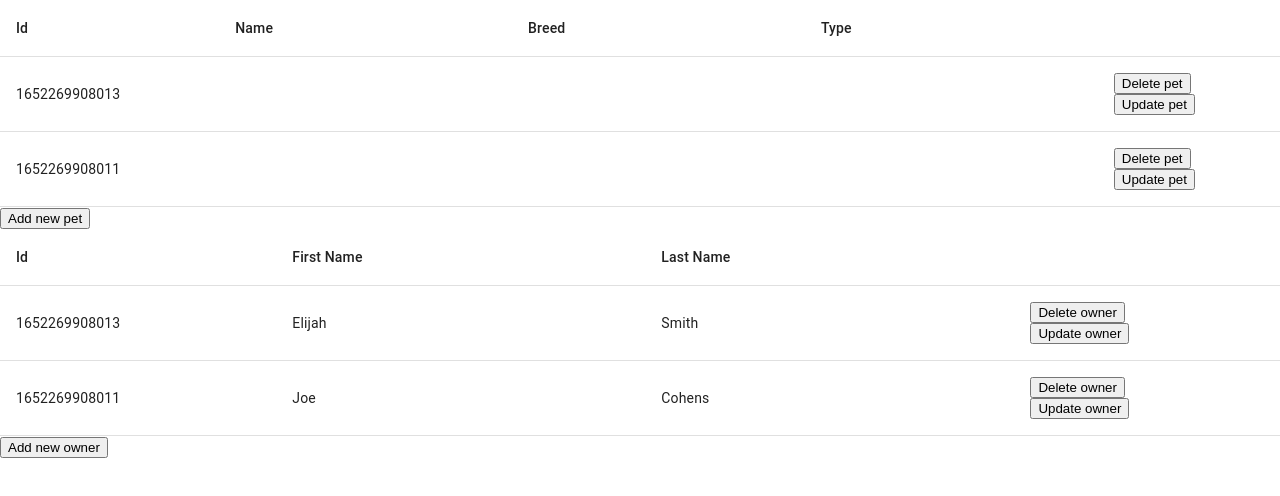
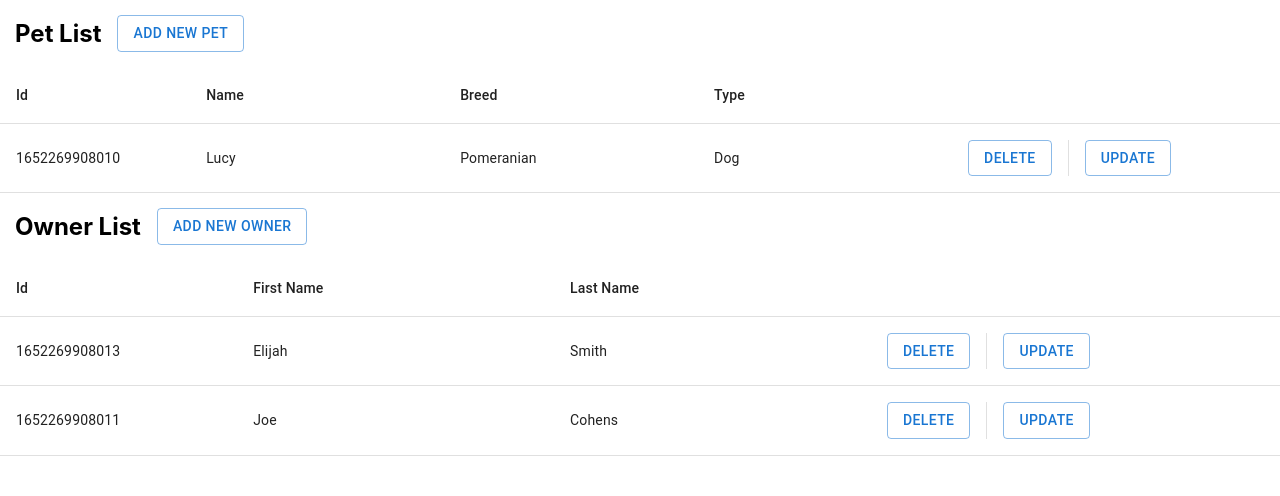
Before and after one commit to iryna-yehorova/react-mobx, a React (Create React App) app: page / in a window 1280 px wide. Shown: the top 496 px of the page. Built offline with nearby package versions, Linux system fonts and the light colour scheme.

Commit message:
add enhacement to data tables

```diff
--- a/src/components/OwnerList.js
+++ b/src/components/OwnerList.js
@@ -8,6 +8,9 @@ import TableCell from '@mui/material/TableCell';
 import TableContainer from '@mui/material/TableContainer';
 import TableHead from '@mui/material/TableHead';
 import TableRow from '@mui/material/TableRow';
+import Button from '@mui/material/Button';
+import Stack from '@mui/material/Stack';
+import Divider from '@mui/material/Divider';
 
 function OwnerList() {
     const store = useContext(StateContext)
@@ -33,6 +36,15 @@ function OwnerList() {
 
     return (
         <div>
+            <Stack
+                direction="row"
+                spacing={2}
+                style={{ margin: '15px' }}
+                alignItems="center"
+            >
+                <h2>Owner List</h2>
+                <OwnerModal onSubmit={handleAddOwner} title="Add new owner" />
+            </Stack>
             <TableContainer sx={{ maxHeight: 440 }}>
                 <Table stickyHeader aria-label="sticky table">
                     <TableHead>
@@ -40,7 +52,6 @@ function OwnerList() {
                             {columns.map((column) => (
                                 <TableCell
                                     key={column.id}
-                                    align={column.align}
                                     style={{ minWidth: column.minWidth }}
                                 >
                                     {column.label}
@@ -55,15 +66,22 @@ function OwnerList() {
                                     {columns.map((column) => {
                                         if(column.id === 'action') {
                                             return (
-                                                <TableCell key={column.id} align={column.align}>
-                                                    <button onClick={() => handleDeleteOwner(row)}>Delete owner</button>
-                                                    <OwnerModal onSubmit={handleUpdateOwner} title='Update owner' />
-                                                </TableCell>
+                                                    <TableCell key={column.id}>
+                                                        <Stack
+                                                            direction="row"
+                                                            divider={<Divider orientation="vertical" flexItem />}
+                                                            spacing={2}
+                                                        >
+                                                        <Button variant="outlined" onClick={() => handleDeleteOwner(row)}>Delete</Button>
+                                                        <OwnerModal onSubmit={handleUpdateOwner} title='Update' />
+                                                        </Stack>
+                                                    </TableCell>
+
                                             )
                                         } else {
                                             const value = row[column.id];
                                             return (
-                                                <TableCell key={column.id} align={column.align}>
+                                                <TableCell key={column.id}>
                                                     {value}
                                                 </TableCell>
                                             )
@@ -75,7 +93,6 @@ function OwnerList() {
                     </TableBody>
                 </Table>
             </TableContainer>
-            <OwnerModal onSubmit={handleAddOwner} title="Add new owner"/>
         </div>
     )
 }
--- a/src/components/OwnerModal.js
+++ b/src/components/OwnerModal.js
@@ -4,7 +4,7 @@ import DialogActions from '@mui/material/DialogActions';
 import DialogContent from '@mui/material/DialogContent';
 import DialogTitle from '@mui/material/DialogTitle';
 import TextField from "@material-ui/core/TextField"
-import Button from '@material-ui/core/Button'
+import Button from '@mui/material/Button';
 
 function OwnerModal({onSubmit, title}) {
     const [open, setOpen] = useState(false)
@@ -36,9 +36,9 @@ function OwnerModal({onSubmit, title}) {
 
     return (
         <div>
-            <button type="button" onClick={handleOpen}>
+            <Button variant="outlined" onClick={handleOpen}>
                {title}
-            </button>
+            </Button>
             <Dialog
                 open={open}
                 onClose={handleClose}
--- a/src/components/PetList.js
+++ b/src/components/PetList.js
@@ -8,6 +8,10 @@ import TableCell from '@mui/material/TableCell';
 import TableContainer from '@mui/material/TableContainer';
 import TableHead from '@mui/material/TableHead';
 import TableRow from '@mui/material/TableRow';
+import Button from '@mui/material/Button';
+import Stack from '@mui/material/Stack';
+import Divider from '@mui/material/Divider';
+
 
 function PetList() {
     const store = useContext(StateContext)
@@ -39,6 +43,15 @@ function PetList() {
 
     return (
         <div>
+             <Stack
+                direction="row"
+                spacing={2}
+                style={{ margin: '15px' }}
+                alignItems="center"
+            >
+                <h2>Pet List</h2>
+                <PetModal onSubmit={handleAddPet} title="Add new pet"/>
+            </Stack>
             <TableContainer sx={{ maxHeight: 440 }}>
                 <Table stickyHeader aria-label="sticky table">
                     <TableHead>
@@ -46,7 +59,6 @@ function PetList() {
                             {columns.map((column) => (
                                 <TableCell
                                     key={column.id}
-                                    align={column.align}
                                     style={{ minWidth: column.minWidth }}
                                 >
                                     {column.label}
@@ -55,21 +67,27 @@ function PetList() {
                         </TableRow>
                     </TableHead>
                     <TableBody>
-                        {store.owners.map((row) => {
+                        {store.pets.map((row) => {
                             return (
                                 <TableRow hover key={row.id}>
                                     {columns.map((column) => {
                                         if(column.id === 'action') {
                                             return (
-                                                <TableCell key={column.id} align={column.align}>
-                                                        <button onClick={() => handleDeletePet(row)}>Delete pet</button>
-                                                        <PetModal onSubmit={handleUpdatePet} title="Update pet"/>
+                                                <TableCell key={column.id}>
+                                                    <Stack
+                                                        direction="row"
+                                                        divider={<Divider orientation="vertical" flexItem />}
+                                                        spacing={2}
+                                                    >
+                                                        <Button variant="outlined" onClick={() => handleDeletePet(row)}>Delete</Button>
+                                                        <PetModal onSubmit={handleUpdatePet} title='Update' />
+                                                    </Stack>
                                                 </TableCell>
                                             )
                                         } else {
                                             const value = row[column.id];
                                             return (
-                                                <TableCell key={column.id} align={column.align}>
+                                                <TableCell key={column.id}>
                                                     {value}
                                                 </TableCell>
                                             )
@@ -81,7 +99,6 @@ function PetList() {
                     </TableBody>
                 </Table>
             </TableContainer>
-            <PetModal onSubmit={handleAddPet} title="Add new pet"/>
         </div>
     )
 }
--- a/src/components/PetModal.js
+++ b/src/components/PetModal.js
@@ -4,7 +4,7 @@ import DialogActions from '@mui/material/DialogActions';
 import DialogContent from '@mui/material/DialogContent';
 import DialogTitle from '@mui/material/DialogTitle';
 import TextField from "@material-ui/core/TextField"
-import Button from '@material-ui/core/Button'
+import Button from '@mui/material/Button';
 
 function PetModal({onSubmit, title}) {
     const [open, setOpen] = useState(false)
@@ -38,9 +38,9 @@ function PetModal({onSubmit, title}) {
 
     return (
         <div>
-            <button type="button" onClick={handleOpen}>
+            <Button variant="outlined" onClick={handleOpen}>
                {title}
-            </button>
+            </Button>
             <Dialog
                 open={open}
                 onClose={handleClose}
```
